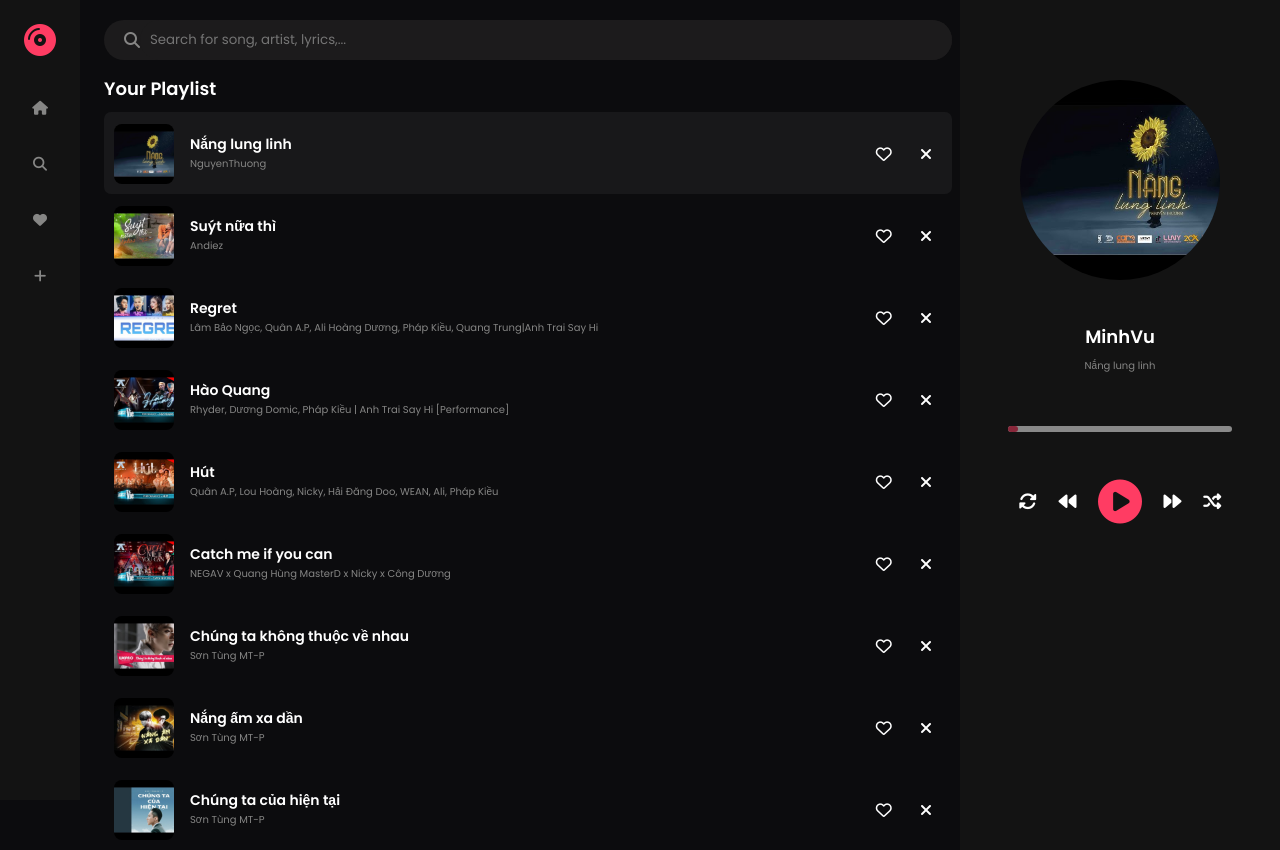
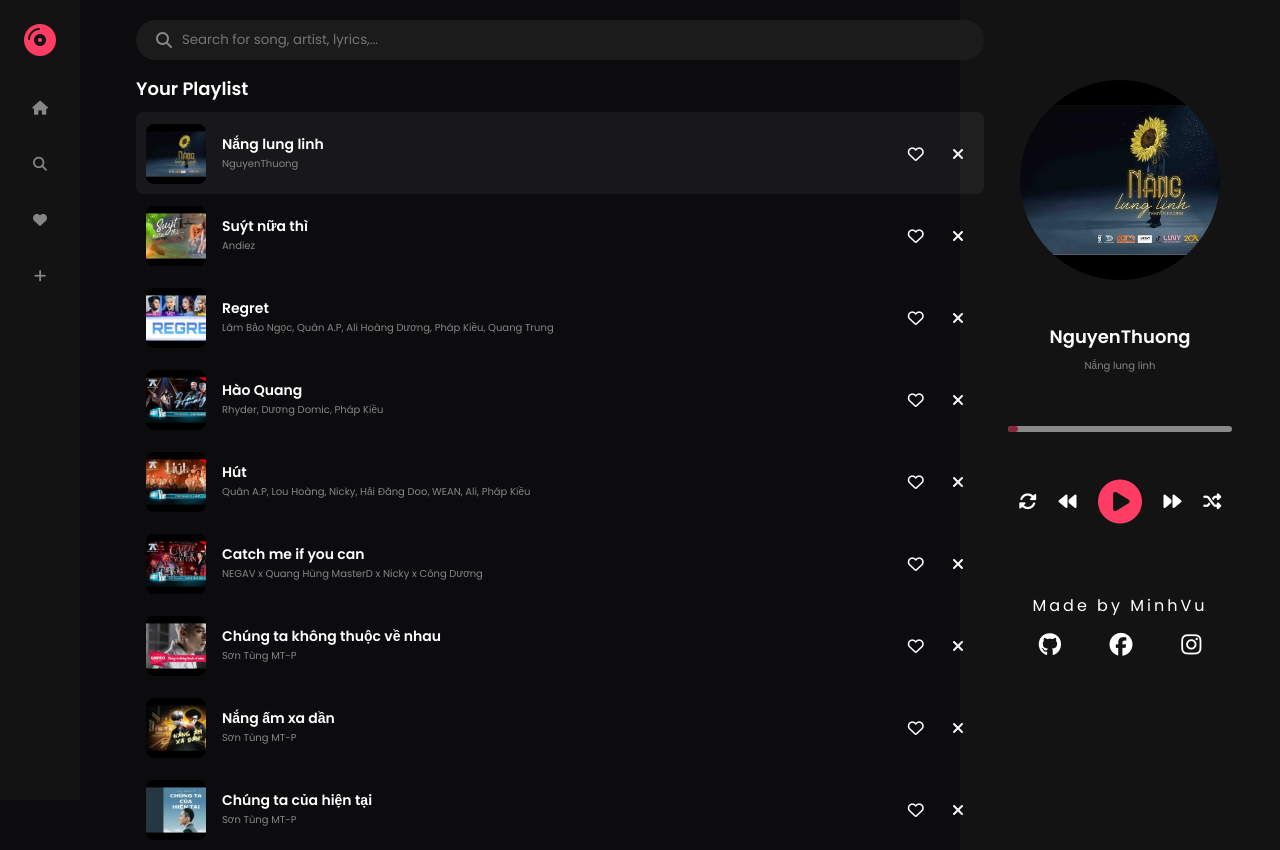
Before and after one commit to mvu-2809/MusicApp, a plain HTML site: page index.html in a window 1280 px wide. Drawn offline with Linux system fonts and the light colour scheme.

Commit message:
init project

```diff
--- a/assets/css/style.css
+++ b/assets/css/style.css
@@ -326,3 +326,50 @@ article {
         width: 100%;
     }
 }
+
+.footer {
+    text-align: center;
+    padding: 24px 0;
+    background-color: #131313;
+}
+
+.footer__about {
+    display: flex;
+    justify-content: center;
+    align-items: center;
+    margin-top: 2px;
+}
+
+.footer__text {
+    font-size: 1.6rem;
+    color: var(--white-color);
+    letter-spacing: 3px;
+}
+
+.footer__img {
+    --size: 18px;
+    width: var(--size);
+    height: var(--size);
+    margin-left: 8px;
+}
+
+.footer__social {
+    margin-top: 8px;
+}
+
+.footer__social-link {
+    color: transparent;
+    text-decoration: none;
+    padding: 11px;
+    margin: 0px 12px;
+    display: inline-block;
+}
+
+.footer__social-link:hover {
+    opacity: 0.6;
+}
+
+.footer__social-icon {
+    color: #fff;
+    font-size: 2.3rem;
+}
--- a/assets/js/main.js
+++ b/assets/js/main.js
@@ -11,6 +11,9 @@ const nextBtn = $('.btn-next')
 const randomBtn = $('.btn-shuffle')
 const repeatBtn = $('.btn-repeat')
 const playlist = $('.playlist')
+const songName = $('.playing-song-name')
+const song = $$('.song')
+const PLAYER_STORAGE_KEY = 'MUSIC_PLAYER'
 
    const app = {
     currentIndex: 0,
@@ -33,13 +36,13 @@ const playlist = $('.playlist')
         },
         {
             name: "Regret",
-            singer: " Lâm Bảo Ngọc, Quân A.P, Ali Hoàng Dương, Pháp Kiều, Quang Trung|Anh Trai Say Hi",
+            singer: " Lâm Bảo Ngọc, Quân A.P, Ali Hoàng Dương, Pháp Kiều, Quang Trung",
             path: "/assets/music/regret.mp3",
             image: "/assets/img/regret.jpg",
         },
         {
             name: "Hào Quang",
-            singer: "Rhyder, Dương Domic, Pháp Kiều | Anh Trai Say Hi [Performance]",
+            singer: "Rhyder, Dương Domic, Pháp Kiều",
             path: "/assets/music/hq.mp3",
             image: "/assets/img/hq.jpg",
         },
@@ -74,6 +77,11 @@ const playlist = $('.playlist')
             image: "/assets/img/ctcht.jpg",
         }
     ],
+
+    setConFig: function(key, value) {
+        this.configs[key] = value;
+        localStorage.setItem(PLAYER_STORAGE_KEY, JSON.stringify(this.configs))
+    },
 
     render: function () {
         const htmls = this.songs.map((song, index) => {
@@ -225,7 +233,7 @@ const playlist = $('.playlist')
         }, 300)
     },
     loadCurrentSong: function() {
-
+        songName.textContent = this.currentSong.singer
         heading.textContent = this.currentSong.name
         cdThumb.style.backgroundImage = `url('${this.currentSong.image}')`
         audio.src = this.currentSong.path
@@ -268,4 +276,30 @@ const playlist = $('.playlist')
         }
    }
 
+   function handleFavorite(event) {
+    event.stopPropagation()
+    const songElement = event.target.closest('.song')
+    const dataIndex = songElement.dataset.index;
+    const favBtn = $(`.song-favorite-${dataIndex}`)
+
+    if (!app.songs[dataIndex].isFavorite) {
+        favBtn.classList.replace("fa-regular", "fa-solid")
+        app.songs[dataIndex].isFavorite = true;
+    } else {
+        favBtn.classList.replace("fa-solid", "fa-regular")
+        app.songs[dataIndex].isFavorite = false;
+    }
+}
+
+function handleRemove(event) {
+    event.stopPropagation()
+    const songElement = event.target.closest('.song')
+    const dataIndex = songElement.dataset.index;
+    const removeBtn = $(`.song-remove-${dataIndex}`)
+
+    const removeSong = removeBtn.closest('.song')
+    app.songs.splice(removeSong, 1)
+    removeSong.style.display = 'none'
+}
+
    app.start()
--- a/index.html
+++ b/index.html
@@ -15,6 +15,9 @@
     <script src="https://kit.fontawesome.com/05cacd1f06.js" crossorigin="anonymous"></script>
 </head>
 <body>
+    <div>
+
+    </div>
     <aside>
         <div class="logo header">
             <i class="logo-icon fa-solid fa-compact-disc"></i>
@@ -49,6 +52,7 @@
 
         </div>
     </section>
+
     <article>
         <div class="header"></div>
         <div class="player">
@@ -80,6 +84,22 @@
             </div>
             <audio id="audio" src=""></audio>
         </div>
+        <footer class="footer">
+            <div class="footer__about">
+                <p class="footer__text">Made by MinhVu</p>
+            </div>
+            <div class="footer__social">
+                <a href="https://github.com/mvu-2809" class="footer__social-link">
+                    <i class="fa-brands fa-github footer__social-icon"></i>
+                </a>
+                <a href="https://www.facebook.com/nmv.2806" class="footer__social-link">
+                    <i class="fa-brands fa-facebook footer__social-icon"></i>
+                </a>
+                <a href="https://www.instagram.com/mvu_286lhx/" class="footer__social-link">
+                    <i class="fa-brands fa-instagram footer__social-icon"></i>
+                </a>
+            </div>
+        </footer>
     </article>
 
     <script src="/assets/js/main.js"></script>
```
